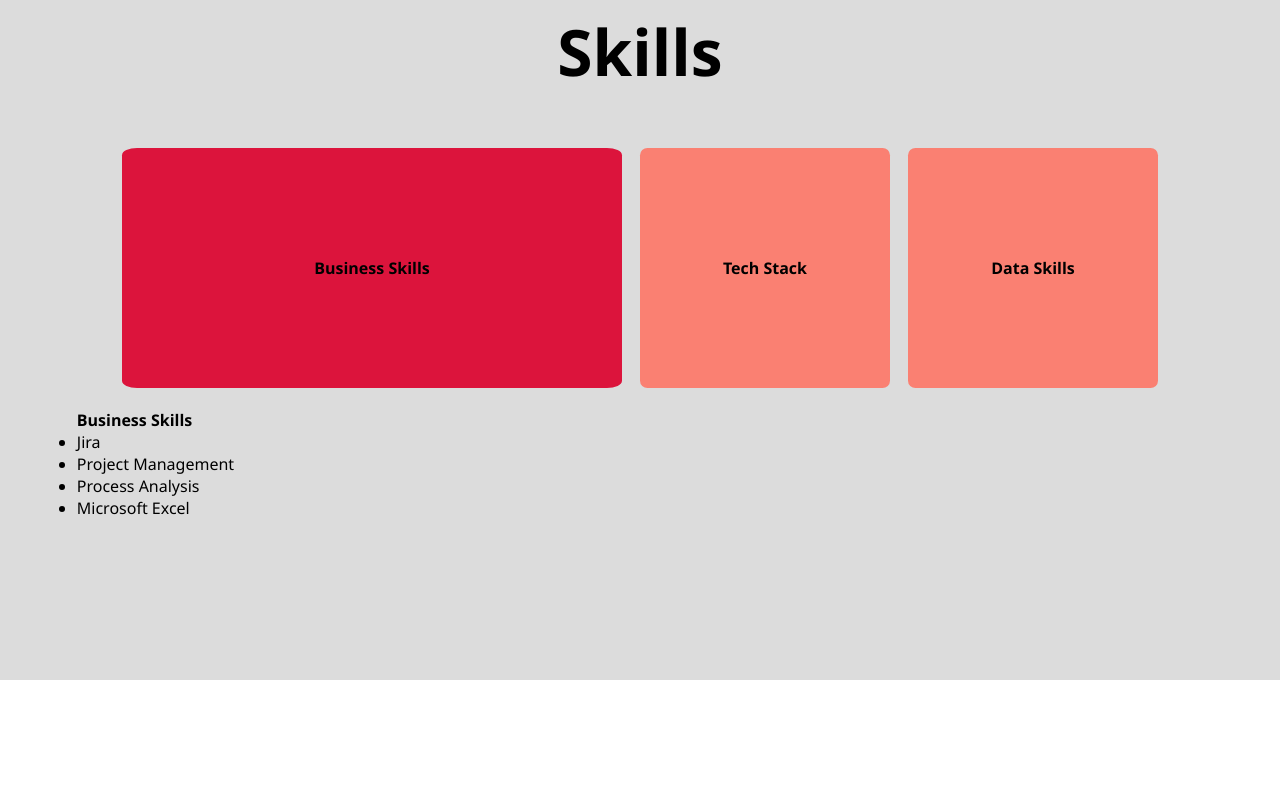
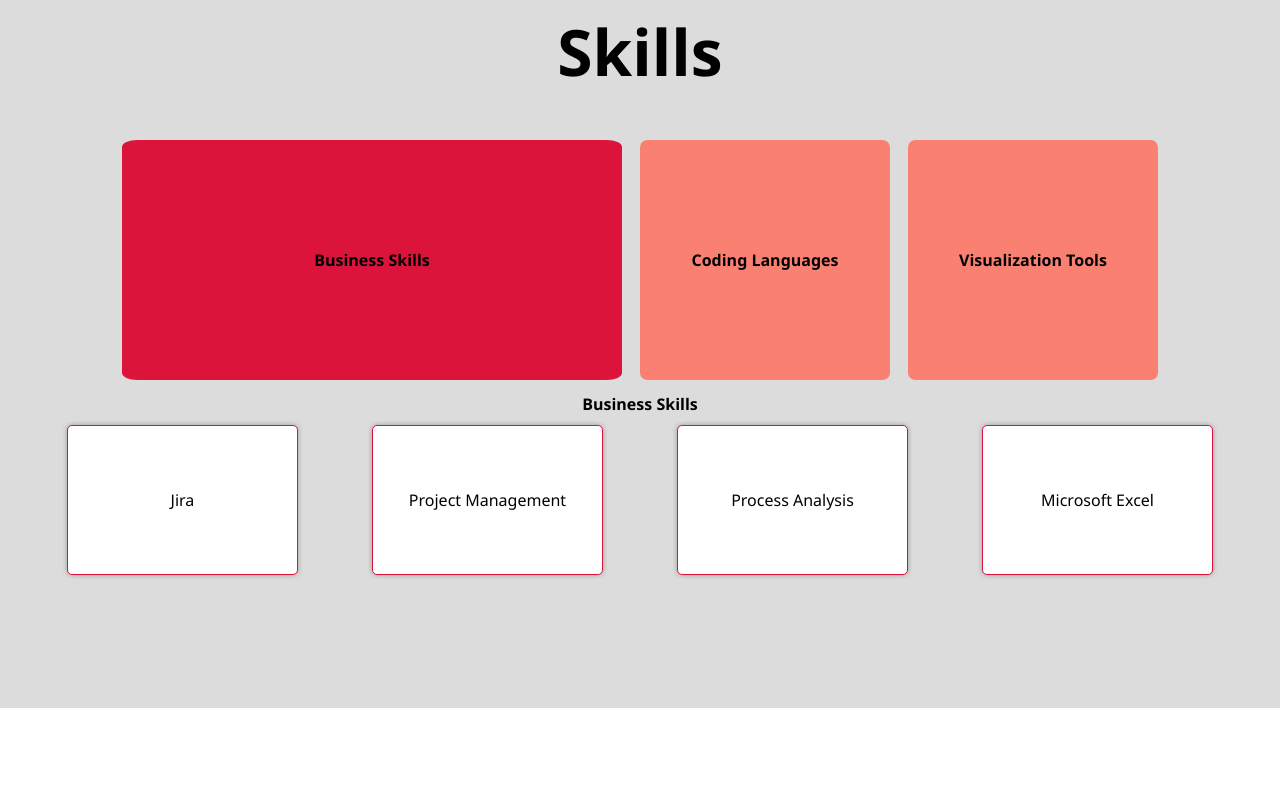
Before and after one commit to bellbow/bellbow.github.io, a plain HTML site: page index.html in a window 1280 px wide. Shown: the part 2520-3320 px from the top of the page. Drawn offline with Linux system fonts and the light colour scheme.

Commit message:
skill blocks

```diff
--- a/index.html
+++ b/index.html
@@ -150,12 +150,12 @@ communicate technical findings to meet data requirements</p>
                         </div>
                         <div class="carousel-item tech" id="tech">
                             <div class="content">
-                                <h4>Tech Stack</h4>
+                                <h4>Coding Languages</h4>
                             </div>
                         </div>
                         <div class="carousel-item data" id="data">
                             <div class="content">
-                                <h4>Data Skills</h4>
+                                <h4>Visualization Tools</h4>
                             </div>
                         </div>
                     </div>
@@ -164,30 +164,30 @@ communicate technical findings to meet data requirements</p>
                 <div class="skill-list biz active">
                     <h4>Business Skills</h4>
                     <ul class="biz-list sk-li-con">
-                        <li>Jira</li>
-                        <li>Project Management</li>
-                        <li>Process Analysis</li>
-                        <li>Microsoft Excel</li>
+                        <li class="box">Jira</li>
+                        <li class="box">Project Management</li>
+                        <li class="box">Process Analysis</li>
+                        <li class="box">Microsoft Excel</li>
                     </ul>
                 </div>
 
                 <div class="skill-list tech">
                     <h4>Tech Stack</h4>
                     <ul class="tech-list sk-li-con">
-                        <li>Python</li>
-                        <li>SQL</li>
-                        <li>R</li>
-                        <li>C++</li>
+                        <li class="box">Python</li>
+                        <li class="box">SQL</li>
+                        <li class="box">R</li>
+                        <li class="box">C++</li>
                     </ul>
                 </div>
 
                 <div class="skill-list data">
                     <h4>Data Skills</h4>
                     <ul class="data-list sk-li-con">
-                        <li>Tableau</li>
-                        <li>Power BI</li>
-                        <li>Regression Analysis</li>
-                        <li>Data Mining</li>
+                        <li class="box">Tableau</li>
+                        <li class="box">Power BI</li>
+                        <li class="box">Regression Analysis</li>
+                        <li class="box">Data Mining</li>
                     </ul>
                 </div>
 
@@ -264,6 +264,7 @@ communicate technical findings to meet data requirements</p>
             </section>
 
             <section class="contact" id="contact">
+                <h3 class="section-title">Contact Me</h3>
                 <form action="https://api.web3forms.com/submit" method="POST" class="contact-form">
                     <input type="hidden" name="access_key" value="af3e2b44-e4e7-443d-a9b5-fad42b3f3f82">
                     <div class="input-control in-con-2">
@@ -273,7 +274,7 @@ communicate technical findings to meet data requirements</p>
                     <div class="input-control">
                         <textarea name="message" cols="15" rows="8" placeholder="TEXT HERE"></textarea>
                     </div>
-                    <button type="submit">Submit</button>
+                    <button type="submit" class="btn">Submit</button>
                 </form>
 
             </section>
--- a/style.css
+++ b/style.css
@@ -284,8 +284,6 @@ svg{
     background-color: var(--color-gray-1);
     padding: 3%;
 }
-.program{
-}
 .program-head{
     background-color: white;
     display: flex;
@@ -293,6 +291,7 @@ svg{
 }
 .school-logo{
     max-width: 150px;
+    margin-right: 2%;
 }
 .school-desc{
     position: relative;
@@ -307,15 +306,20 @@ svg{
 .year{
     right: 20%;
 }
+.degree{
+
+}
+.other{
+    font-weight: lighter;
+}
 /* Skills */
 .carousel-wrapper{
     display: flex;
     gap: 8px;
-    padding: 16px;
+    padding: 8px;
     align-items: center;
     justify-content: center;
 }
-
 .carousel-item{
     margin: 5px;
     flex-shrink: 0;
@@ -344,7 +348,41 @@ svg{
 }
 .skill-list.active{
     display: block;
+    flex-wrap: wrap;
+    margin-right: -15px;
+    margin-left: -15px;
 }
+.skill-list h4{
+    text-align: center;
+    margin-bottom: 5px;
+}
+.sk-li-con{
+    display: flex;
+    align-items: center;
+    flex-wrap: wrap;
+    justify-content: space-between;
+    list-style: none;
+    flex-grow: 1;
+}
+.box {
+    flex: 0 0 20%;
+    margin: 5px;
+    padding: 5px;
+    height: 150px;
+
+    text-align: center;
+    align-content: center;
+    justify-content: center;
+
+    box-shadow: var(--shadow) 0px 0px 5px;
+    border-radius: 5px;
+    border-width: 1px;
+    border-style: solid;
+    border-color: var(--color-secondary);
+    background: var(--color-white);
+    }
+
+
 /* Education */
 
 
```
